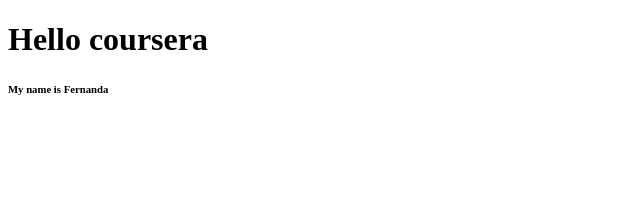
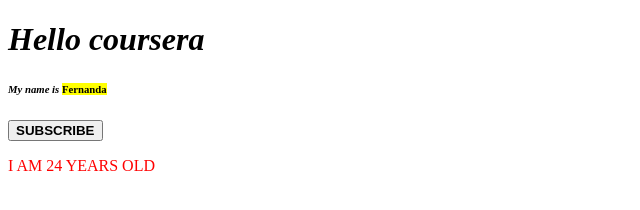
Before and after one commit to fer-c-hoffman/Coursera-Test, a plain HTML site: page site/index.html in a window 1280 px wide. Shown: the whole page, without its empty margins (0-640 px from the left). Drawn offline with Linux system fonts and the light colour scheme.

Commit message:
new page

```diff
--- a/site/index.html
+++ b/site/index.html
@@ -1,10 +1,16 @@
 <!DOCTYPE html>
 <html>
 <head>
-	<title>Hello World</title>
+	<title>
+		Hello World
+	</title>
 </head>
 <body>
-<h1>Hello coursera</h1>
-<h6>My name is <strong>Fernanda</strong></h6>
+<h1><em>Hello coursera</em></h1>
+<h6>
+	<em>My name is</em> <mark>Fernanda</mark>
+</h6>
+<button><b>SUBSCRIBE</b></button>
+<p style="color: red">I AM 24 YEARS OLD</p>
 </body>
 </html>
```
Also changed, not shown: 1 other file.
